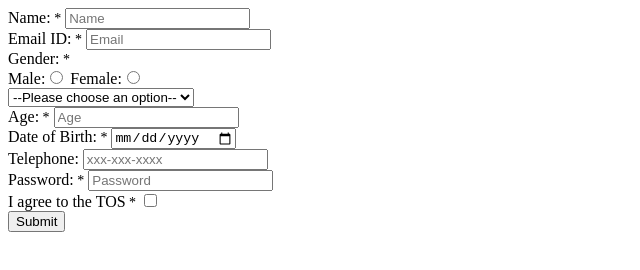
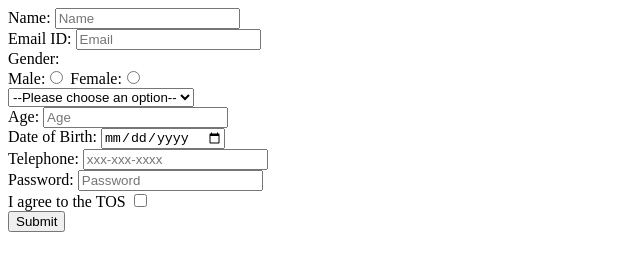
Before and after one commit to acciojob/signup-form-car-Akanksha9678, a website: page main.html in a window 1280 px wide. Shown: the whole page, without its empty margins (0-640 px from the left). Drawn offline with Linux system fonts and the light colour scheme.

Commit message:
created a submission

```diff
--- a/main.html
+++ b/main.html
@@ -4,39 +4,32 @@
 
 <head>
 	<link rel="stylesheet" href="styles.css">
-	<style>
-		.required::after{
-			content:" *";
-			font-size:14px;
-			color:black;
-		}
-	</style>
 </head>
 
 <body>
 	<form method="post">
-		<label for="name" class="required">Name:</label>
+		<label for="name">Name:</label>
 		<input type="text" id="name" placeholder="Name" required><br>
-		<label for="email" class="required">Email ID:</label>
+		<label for="email">Email ID:</label>
 	    <input type="email" id="email" placeholder="Email" required><br>
-		<label for="gender" class="required">Gender:</label><br>
+		<label for="gender">Gender:</label><br>
 	    Male:<input type="radio" name="gender" id="gender_m" required>
 	    Female:<input type="radio" name="gender" id="gender_f" required><br>
-	<select class="required">
+	<select>
 		<option>--Please choose an option--</option>
 		<option>BMW</option>
 		<option>THAR</option>
 		<option>BB</option>
 	</select><br>
-	<label for="age" class="required">Age:</label>
+	<label for="age">Age:</label>
 	<input type="number" id="age" placeholder="Age" required><br>
-	<label for="dob" class="required">Date of Birth:</label>
+	<label for="dob">Date of Birth:</label>
 	<input type="date" id="dob" required><br>
 	<label for="tel">Telephone:</label>
 	<input type="tel" id="tel" placeholder="xxx-xxx-xxxx"><br>
-	<label for="password" class="required">Password:</label>
+	<label for="password">Password:</label>
 	<input type="password" id="password" placeholder="Password" required><br>
-		<label for="tos" class="required">I agree to the TOS</label>
+		<label for="tos">I agree to the TOS</label>
 		<input type="checkbox" id="tos" required><br>
 		<input type="submit">
 	</form>
```
